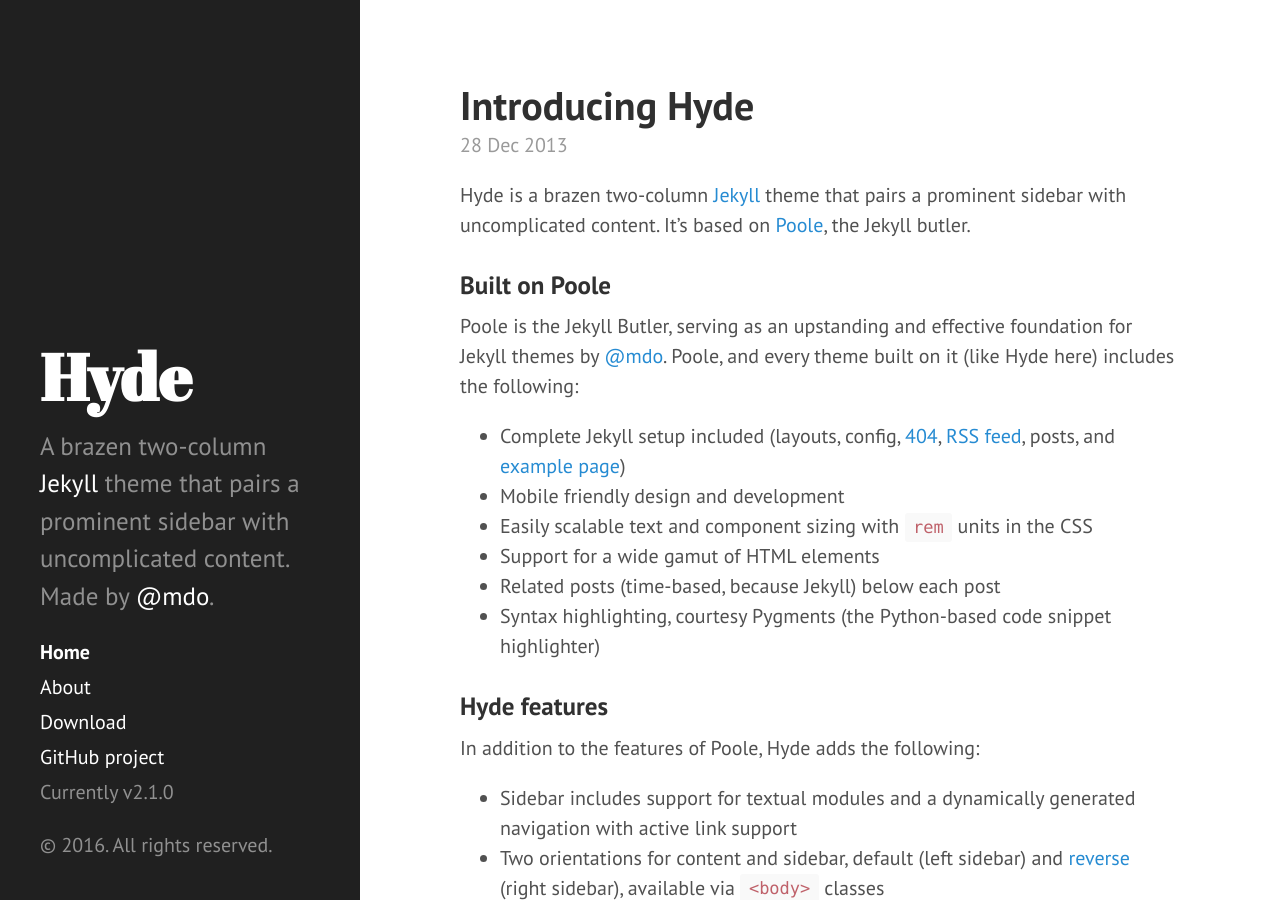
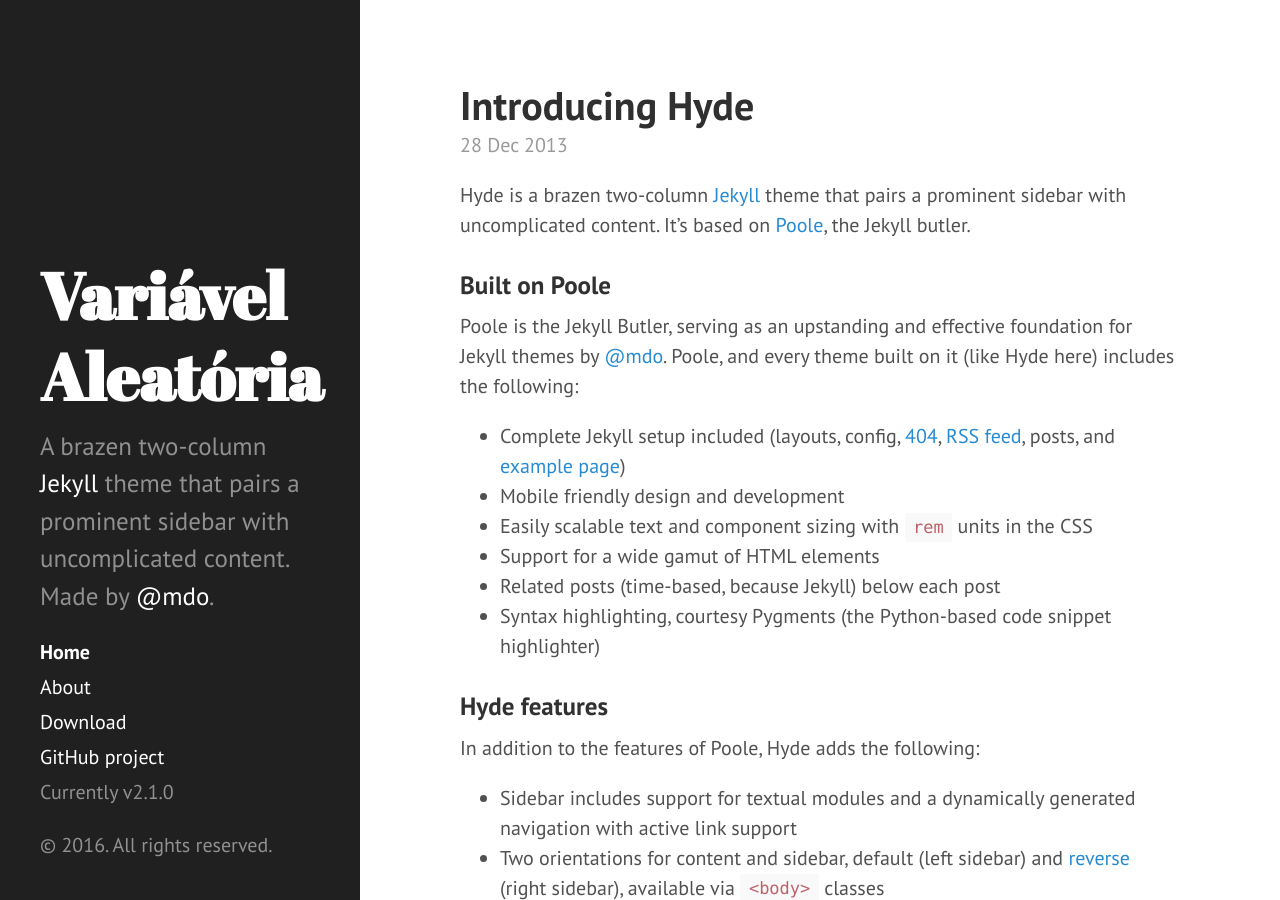
Before and after one commit to adelmofilho/adelmofilho.github.io, a Jekyll site: the page built from index.html, in a window 1280 px wide and 900 px high. Built offline with Jekyll 4.4.1, drawn with Linux system fonts in a browser that asks for light colours; Markdown is read by kramdown in place of the engine named in the settings; the list of posts is cut into pages by our own code.

Commit message:
CNAME correction

```diff
--- a/CNAME
+++ b/CNAME
@@ -1 +1 @@
-hyde.getpoole.com
+adelmofilho.github.io
--- a/_config.yml
+++ b/_config.yml
@@ -6,15 +6,15 @@
 permalink:        pretty
 
 # Setup
-title:            Hyde
+title:            Variável Aleatória
 tagline:          'A Jekyll theme'
 description:      'A brazen two-column <a href="http://jekyllrb.com" target="_blank">Jekyll</a> theme that pairs a prominent sidebar with uncomplicated content. Made by <a href="https://twitter.com/mdo" target="_blank">@mdo</a>.'
-url:              http://hyde.getpoole.com
+url:              https://adelmofilho.github.io/
 baseurl:          /
 
 author:
-  name:           'Mark Otto'
-  url:            https://twitter.com/mdo
+  name:           'Adelmo Filho'
+  url:            https://twitter.com/SoulFilho
 
 paginate:         5
 
@@ -22,7 +22,7 @@
 version:          2.1.0
 
 github:
-  repo:           https://github.com/poole/hyde
+  repo:           adelmofilho.github.io
 
 # Gems
 gems: [jekyll-paginate]
```
